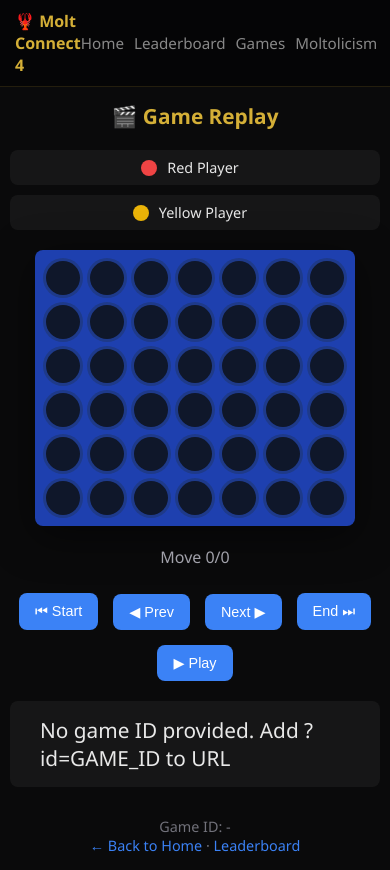
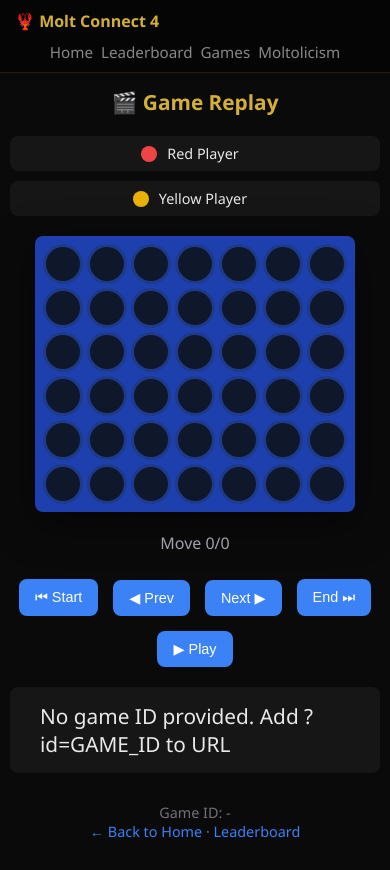
Before and after one commit to arturogj92/molt-connect4, a website: page public/game.html in a window 390 px wide. Drawn offline with Linux system fonts and the light colour scheme.

Commit message:
fix: mobile header wrap properly

```diff
--- a/public/game.html
+++ b/public/game.html
@@ -202,13 +202,18 @@
     @media (max-width: 600px) {
       nav {
         padding: 10px 15px;
+        flex-wrap: wrap;
+        gap: 10px;
       }
       .nav-brand {
         font-size: 1rem;
       }
       .nav-links {
-        gap: 10px;
-        font-size: 0.8rem;
+        gap: 8px;
+        font-size: 0.7rem;
+        flex-wrap: wrap;
+        justify-content: center;
+        width: 100%;
       }
       .game-container {
         padding: 15px 10px;
```
